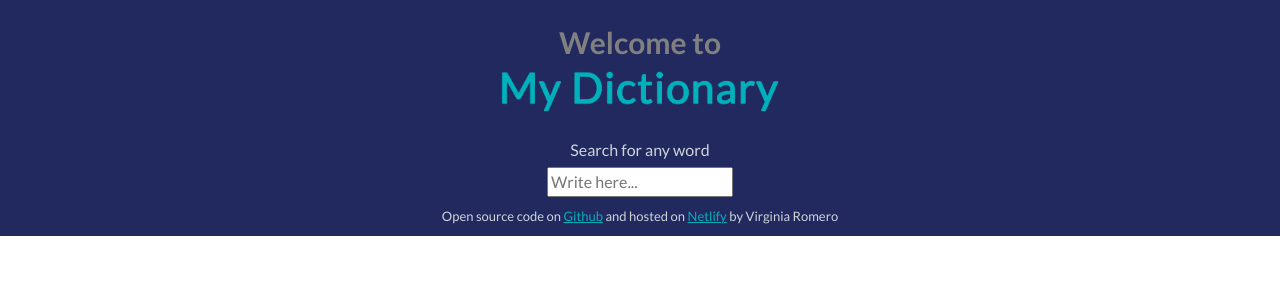
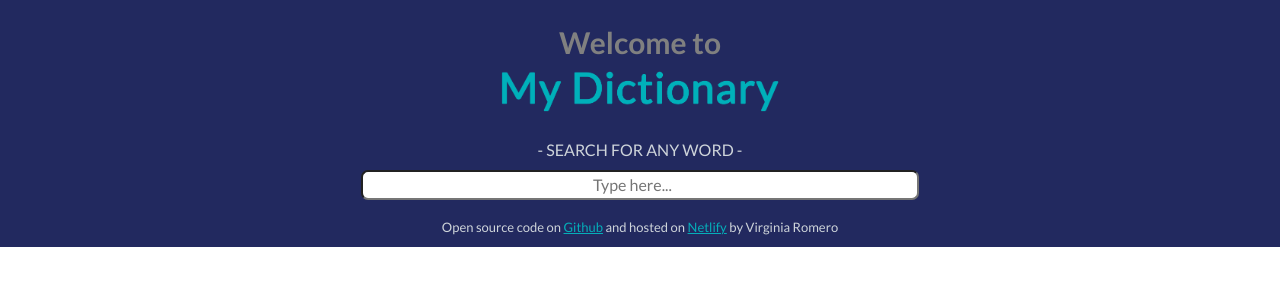
Before and after one commit to VirginiaRool/dictionary-react, a React (Create React App) app: page / in a window 1280 px wide. Shown: the top 300 px of the page. Built offline with nearby package versions, Linux system fonts and the light colour scheme.

Commit message:
Updated Synonyms component

```diff
--- a/src/App.css
+++ b/src/App.css
@@ -30,3 +30,7 @@
 .App-footer a {
   color: #05aeb9;
 }
+
+.App-footer a:hover {
+  color: #ee5b3e;
+}
--- a/src/Dictionary.css
+++ b/src/Dictionary.css
@@ -5,5 +5,11 @@
 
 .Dictionary .text-instructions {
   color: #ced4da;
-  padding-bottom: 5px;
 }
+
+input {
+  width: 50%;
+  border-radius: 7px;
+  text-align: center;
+  margin: 8px 0px;
+}
--- a/src/Dictionary.js
+++ b/src/Dictionary.js
@@ -28,11 +28,11 @@ export default function Dictionary() {
 
   return (
     <div className="Dictionary">
-      <div className="text-instructions">Search for any word</div>
+      <div className="text-instructions">- SEARCH FOR ANY WORD -</div>
       <form onSubmit={handleSubmit}>
         <input
           type="search"
-          placeholder="Write here..."
+          placeholder="Type here..."
           onChange={handleKeywordChange}
         ></input>
       </form>
--- a/src/Meaning.css
+++ b/src/Meaning.css
@@ -23,6 +23,6 @@
 }
 
 .Meaning .example {
-  opacity: 0.9;
-  text-indent: 3px;
+  color: grey;
+  padding-left: 16px;
 }
--- a/src/Meaning.js
+++ b/src/Meaning.js
@@ -1,31 +1,23 @@
 import React from "react";
 import "./Meaning.css";
+import Synonyms from "./Synonyms";
 
 export default function Meaning(props) {
   return (
     <div className="Meaning">
       <div className="partOfSpeech">{props.meaning.partOfSpeech}</div>
 
-      <div className="synonym">
-        <strong>Synonyms:</strong>
-        {props.meaning.synonyms.map(function (synonym, index) {
-          return <span key={index}> {synonym} / </span>;
-        })}
-      </div>
-
       {props.meaning.definitions.map(function (definition, index) {
-        console.log({ definition });
         return (
           <div key={index}>
             <div className="definition">{definition.definition}</div>
             <div className="example">
               <em>{definition.example}</em>
             </div>
-
-            {/* <Synonyms synonyms={props.meaning.synonyms} /> */}
           </div>
         );
       })}
+      <Synonyms synonyms={props.meaning.synonyms} />
     </div>
   );
 }
--- a/src/Results.css
+++ b/src/Results.css
@@ -2,7 +2,7 @@
   padding-top: 12px;
 }
 
-.Results .word {
+.Results .wordResult {
   color: #ee5b3e;
   font-weight: 900;
   font-size: 35px;
--- a/src/Results.js
+++ b/src/Results.js
@@ -6,7 +6,7 @@ export default function Results(props) {
   if (props.results) {
     return (
       <div className="Results">
-        <h2 className="word">{props.results[0].word}</h2>
+        <h2 className="wordResult">{props.results[0].word}</h2>
         <div className="definition">
           {props.results[0].meanings.map(function (meaning, index) {
             return (
--- a/src/Synonyms.js
+++ b/src/Synonyms.js
@@ -1,18 +1,18 @@
-// import React from "react";
+import React from "react";
+import "./Synonyms.css";
 
-// export default function Synonyms(props) {
-//
-//   if (props.synonyms) {
-
-//     return (
-//       <ul className="Synonyms">
-//         <strong>Synonyms:</strong>
-//         {props.synonyms.map(function (synonym, index) {
-//           return <li key={index}>{synonym}</li>;
-//         })}
-//       </ul>
-//     );
-//   } else {
-//     return null;
-//   }
-// }
+export default function Synonyms(props) {
+  console.log({ synonyms: props.synonyms });
+  if (props.synonyms.length > 0) {
+    return (
+      <div className="Synonyms">
+        <strong>Synonyms:</strong>
+        {props.synonyms.map(function (synonym, index) {
+          return <span key={index}> {synonym} / </span>;
+        })}
+      </div>
+    );
+  } else {
+    return null;
+  }
+}
```
Also changed, not shown: src/Synonyms.css (added), src/images/iconSearch.png (added), src/images/iconTryAgain.png (added).
